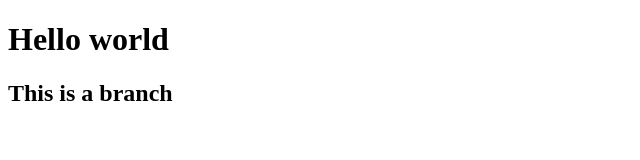
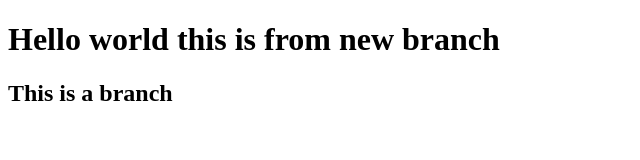
Before and after one commit to Rahdi-H/HTML-CSS, a plain HTML site: page index.html in a window 1280 px wide. Shown: the whole page, without its empty margins (0-640 px from the left). Drawn offline with Linux system fonts and the light colour scheme.

```diff
--- a/index.html
+++ b/index.html
@@ -7,7 +7,7 @@
     <title>Document</title>
 </head>
 <body>
-    <h1>Hello world</h1>
+    <h1>Hello world this is from new branch</h1>
     <h2>This is a branch</h2>
 </body>
 </html>
```
